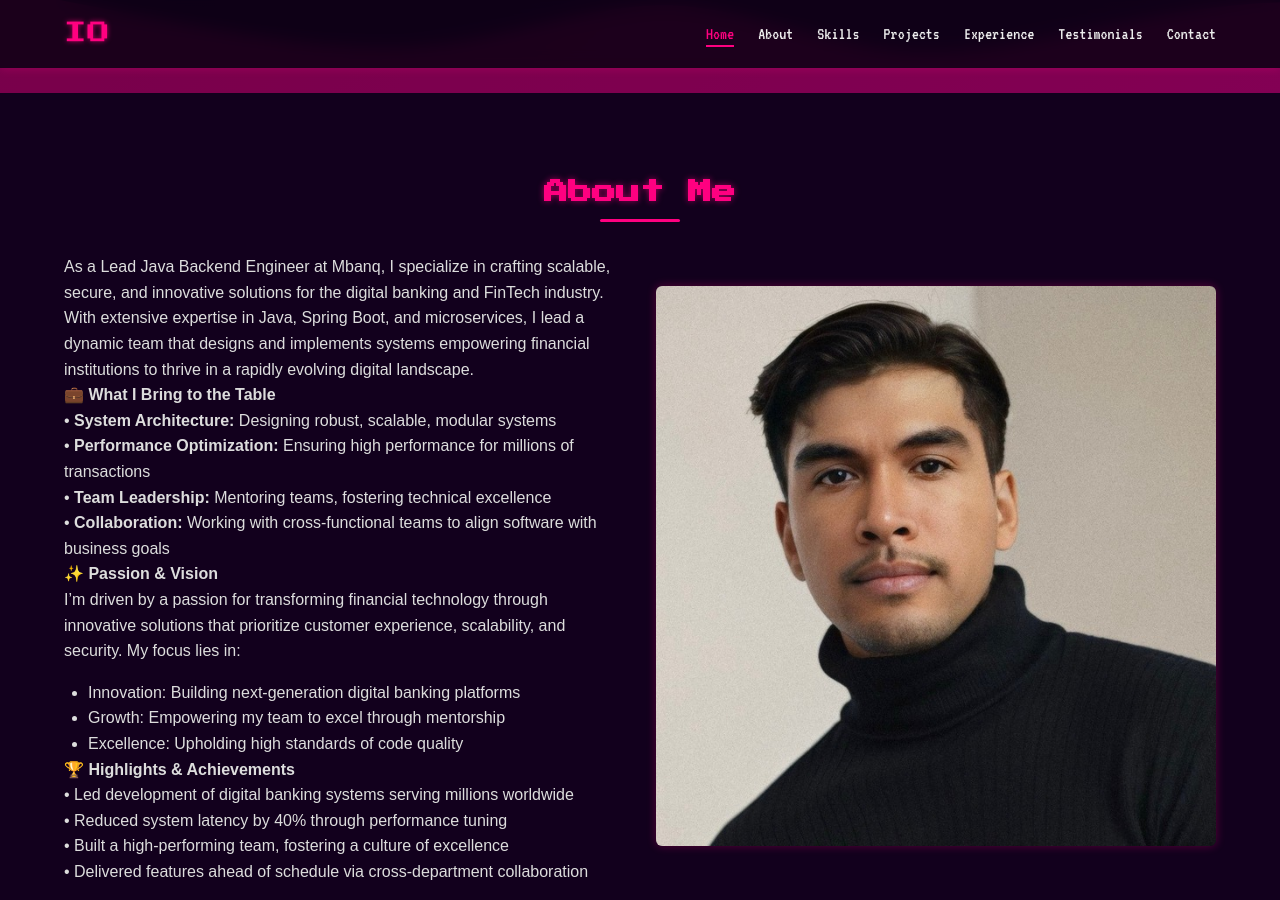
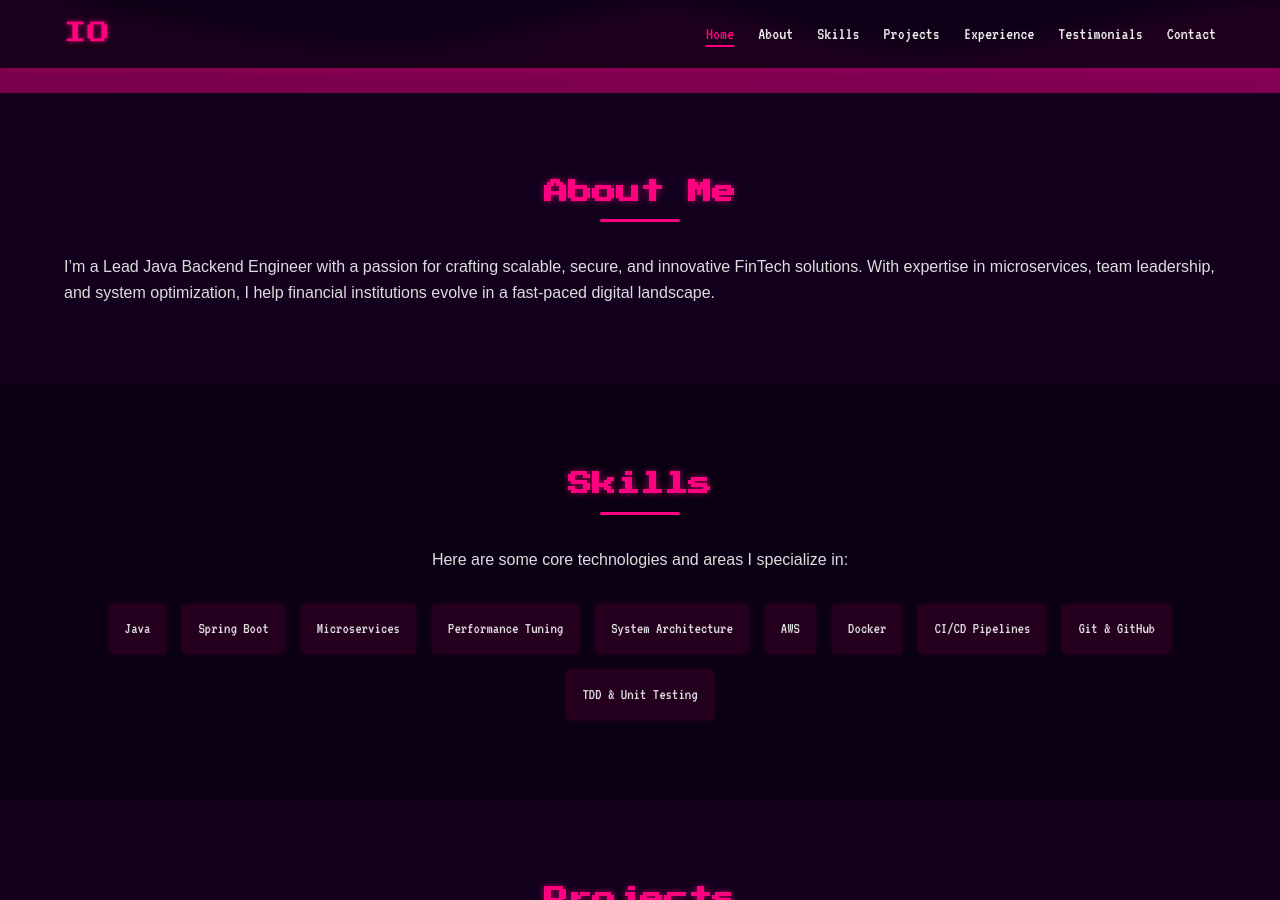
Before and after one commit to srosio/sros-yort, a Jekyll site: the page built from index.md, in a window 1280 px wide and 900 px high, scrolled down 695 px. Built offline with Jekyll 4.4.1, drawn with Linux system fonts in a browser that asks for light colours; some of the changed text lies outside the part shown.

Commit message:
Build with Jekyll

```diff
--- a/assets/css/styles.css
+++ b/assets/css/styles.css
@@ -311,21 +311,10 @@
     gap: 2rem;
     margin-top: 2rem;
 }
-.about-text,
-.about-img {
+.about-text {
     flex: 1;
     min-width: 300px;
     text-align: left;
-}
-.about-img img {
-    width: 100%;
-    border-radius: 6px;
-    box-shadow: 0 0 10px rgba(255, 0, 128, 0.3);
-}
-.about-text ul {
-    margin-top: 1rem;
-    list-style: disc;
-    padding-left: 1.5rem;
 }
 
 /* SKILLS */
@@ -370,11 +359,6 @@
     display: flex;
     flex-direction: column;
 }
-.project-img {
-    width: 100%;
-    height: auto;
-    display: block;
-}
 .project-info {
     padding: 1.5rem;
     text-align: left;
@@ -395,7 +379,7 @@
     box-shadow: 0 0 15px rgba(255, 0, 128, 0.4);
 }
 
-/* EXPERIENCE */
+/* EXPERIENCE (PROGRESS BARS) */
 #experience {
     background: #0b0013;
     color: #ddd;
@@ -403,25 +387,50 @@
 .experience-list {
     margin-top: 2rem;
     text-align: left;
+    display: flex;
+    flex-direction: column;
+    gap: 2rem;
 }
-.experience-item {
-    margin-bottom: 2rem;
+.experience-progress {
+    display: flex;
+    flex-direction: column;
+    gap: 0.5rem;
 }
-.experience-item h3 {
-    margin-bottom: 0.5rem;
-    font-size: 1.1rem;
+.exp-title {
+    display: flex;
+    flex-direction: column;
+    font-family: 'VT323', monospace;
+    font-size: 1rem;
+    color: #ff0080; /* bright pink accent */
+}
+.exp-title strong {
+    font-size: 1.2rem;
+    margin-bottom: 0.2rem;
     color: #ff0080;
-    font-family: 'Press Start 2P', sans-serif;
 }
-.experience-item p {
-    margin-bottom: 1rem;
-    font-size: 0.95rem;
+.exp-title span {
+    font-size: 0.9rem;
     color: #bbb;
 }
-.experience-item ul {
-    list-style: disc;
-    padding-left: 1.5rem;
-    line-height: 1.8;
+.progress-bar {
+    background-color: #2a002e; /* darker background for bar track */
+    border-radius: 4px;
+    overflow: hidden;
+    height: 25px;
+    position: relative;
+}
+.progress-fill {
+    background-color: #ff0080;
+    height: 100%;
+    display: flex;
+    align-items: center;
+    padding-left: 8px;
+    white-space: nowrap;
+    color: #fff;
+    font-size: 0.9rem;
+    font-family: 'VT323', monospace;
+    transition: width 0.5s ease;
+    box-shadow: 0 0 10px rgba(255, 0, 128, 0.3) inset;
 }
 
 /* TESTIMONIALS */
@@ -467,6 +476,21 @@
 blockquote:after {
     content: close-quote;
     margin-left: 4px;
+}
+
+/* LinkedIn link under testimonials */
+.linkedin-link {
+    margin-top: 1rem;
+}
+.linkedin-link a {
+    color: #ff0080;
+    text-decoration: underline;
+    font-family: 'VT323', monospace;
+    font-size: 0.9rem;
+}
+.linkedin-link a:hover {
+    text-decoration: none;
+    color: #ff66c4;
 }
 
 /* CONTACT */
@@ -560,11 +584,9 @@
         padding-top: 2rem;
         padding-bottom: 2rem;
     }
-    .about-text, .about-img {
-        text-align: center;
-    }
     .about-text {
         margin-top: 1rem;
+        text-align: center;
     }
 }
 @media screen and (max-width: 480px) {
--- a/index.md
+++ b/index.md
@@ -4,17 +4,19 @@
 
 <!-- Hero Section -->
 <section class="hero" id="home">
-  <div class="glitch-overlay"></div> <!-- Glitch overlay effect -->
+  <!-- Glitch overlay remains -->
+  <div class="glitch-overlay"></div>
   <div class="container hero-content fade-up">
     <div class="hero-text">
+      <!-- Glitch title effect remains -->
       <h1 class="glitch-title" data-text="SROS">Hi, I'm <span>Sros</span></h1>
       <p>
         Building Scalable Backend Solutions for Modern Digital Banking &amp; FinTech
       </p>
       <a href="#projects" class="btn-primary neon-btn">View My Work</a>
     </div>
+    <!-- Hero image (the only one we keep) -->
     <div class="hero-img">
-      <!-- Replace with your own image if desired -->
       <img
         src="/assets/profile.jpg"
         alt="Profile"
@@ -22,7 +24,7 @@
       />
     </div>
   </div>
-  <!-- Cyber Wave SVG for background flair -->
+  <!-- Cyber Wave SVG -->
   <div class="wave-container">
     <svg viewBox="0 0 1440 320" preserveAspectRatio="none">
       <path
@@ -44,45 +46,13 @@
     <div class="about-grid">
       <div class="about-text">
         <p>
-          As a Lead Java Backend Engineer at Mbanq, I specialize in crafting
-          scalable, secure, and innovative solutions for the digital banking
-          and FinTech industry. With extensive expertise in Java, Spring Boot,
-          and microservices, I lead a dynamic team that designs and implements
-          systems empowering financial institutions to thrive in a rapidly
-          evolving digital landscape.
-        </p>
-        <p>
-          <strong>💼 What I Bring to the Table</strong><br/>
-          • <strong>System Architecture:</strong> Designing robust, scalable, modular systems<br/>
-          • <strong>Performance Optimization:</strong> Ensuring high performance for millions of transactions<br/>
-          • <strong>Team Leadership:</strong> Mentoring teams, fostering technical excellence<br/>
-          • <strong>Collaboration:</strong> Working with cross-functional teams to align software with business goals
-        </p>
-        <p>
-          <strong>✨ Passion &amp; Vision</strong><br/>
-          I’m driven by a passion for transforming financial technology through
-          innovative solutions that prioritize customer experience,
-          scalability, and security. My focus lies in:
-        </p>
-        <ul>
-          <li>Innovation: Building next-generation digital banking platforms</li>
-          <li>Growth: Empowering my team to excel through mentorship</li>
-          <li>Excellence: Upholding high standards of code quality</li>
-        </ul>
-        <p>
-          <strong>🏆 Highlights &amp; Achievements</strong><br/>
-          • Led development of digital banking systems serving millions worldwide<br/>
-          • Reduced system latency by 40% through performance tuning<br/>
-          • Built a high-performing team, fostering a culture of excellence<br/>
-          • Delivered features ahead of schedule via cross-department collaboration
+          I’m a Lead Java Backend Engineer with a passion for crafting
+          scalable, secure, and innovative FinTech solutions. With expertise in
+          microservices, team leadership, and system optimization, I help
+          financial institutions evolve in a fast-paced digital landscape.
         </p>
       </div>
-      <div class="about-img">
-        <img
-          src="/assets/profile.jpg"
-          alt="About"
-        />
-      </div>
+      <!-- Removed the about image entirely -->
     </div>
   </div>
 </section>
@@ -95,7 +65,7 @@
       <div class="underline"></div>
     </div>
     <p class="contact-intro">
-      Here are some of the core technologies and areas I specialize in:
+      Here are some core technologies and areas I specialize in:
     </p>
     <ul class="skills-list">
       <li>Java</li>
@@ -103,6 +73,11 @@
       <li>Microservices</li>
       <li>Performance Tuning</li>
       <li>System Architecture</li>
+      <li>AWS</li>
+      <li>Docker</li>
+      <li>CI/CD Pipelines</li>
+      <li>Git &amp; GitHub</li>
+      <li>TDD &amp; Unit Testing</li>
     </ul>
   </div>
 </section>
@@ -115,28 +90,33 @@
       <div class="underline"></div>
     </div>
     <div class="projects-grid">
-      <!-- Project 1 -->
+      <!-- Removed project images; keep only text/descriptions. -->
       <div class="project-card neon-card">
-        <img
-          src="/assets/digital_banking.png"
-          alt="Digital Banking and FinTech"
-          class="project-img"
-        />
         <div class="project-info">
           <h3>Digital Banking &amp; FinTech</h3>
           <p>
             Designed and implemented a scalable digital banking platform using
-            Java and Spring Boot, enabling seamless financial transactions for
-            millions of users.
+            Java and Spring Boot, enabling seamless transactions for millions
+            of users.
           </p>
           <p><strong>Technologies:</strong> Java, Spring Boot, Microservices, AWS</p>
+        </div>
+      </div>
+      <div class="project-card neon-card">
+        <div class="project-info">
+          <h3>Payment Gateway Integration</h3>
+          <p>
+            Developed a secure payment gateway integration for frictionless
+            and reliable transactions.
+          </p>
+          <p><strong>Technologies:</strong> Java, REST APIs, Docker</p>
         </div>
       </div>
     </div>
   </div>
 </section>
 
-<!-- Experience Section -->
+<!-- Experience Section (Progress Bars) -->
 <section class="section fade-up" id="experience">
   <div class="container section-content">
     <div class="section-title">
@@ -144,51 +124,53 @@
       <div class="underline"></div>
     </div>
     <div class="experience-list">
-      <!-- Lead Java Backend Engineer - Mbanq -->
-      <div class="experience-item">
-        <h3>Lead Java Backend Engineer - Mbanq</h3>
-        <p><strong>Sep 2023 - Present · Phnom Penh, Cambodia · On-site</strong></p>
-        <ul>
-          <li>Architect and develop robust, scalable, secure Core Banking systems</li>
-          <li>Lead and mentor a team of engineers, fostering a culture of excellence</li>
-          <li>Collaborate with cross-functional teams (Product, UI, DevOps) to translate requirements into solutions</li>
-          <li>Implement best practices for code quality, testing, and CI/CD</li>
-          <li>Optimize system performance through profiling and analysis</li>
-          <li>Stay current with the latest Java technologies and trends</li>
-        </ul>
+      <!-- Each experience item is now a progress bar with a label. -->
+      <div class="experience-progress">
+        <div class="exp-title">
+          <strong>Lead Java Backend Engineer - Mbanq</strong>
+          <span>Sep 2023 - Present · Phnom Penh, Cambodia</span>
+        </div>
+        <div class="progress-bar">
+          <div class="progress-fill" style="width:80%;">
+            <span>Core Banking / Team Leadership (80%)</span>
+          </div>
+        </div>
       </div>
-      <!-- Senior Java Backend Engineer - Mbanq -->
-      <div class="experience-item">
-        <h3>Senior Java Backend Engineer - Mbanq</h3>
-        <p><strong>Apr 2021 - Sep 2023 · Remote</strong></p>
-        <ul>
-          <li>Built and maintained CORE API, focusing on performance and scalability</li>
-          <li>Developed high-quality code using best practices and design patterns</li>
-          <li>Contributed to CI/CD pipelines for efficient deployments</li>
-          <li>Leveraged AWS services for infrastructure needs</li>
-          <li>Collaborated with developers to share knowledge and improve performance</li>
-        </ul>
+
+      <div class="experience-progress">
+        <div class="exp-title">
+          <strong>Senior Java Backend Engineer - Mbanq</strong>
+          <span>Apr 2021 - Sep 2023 · Remote</span>
+        </div>
+        <div class="progress-bar">
+          <div class="progress-fill" style="width:70%;">
+            <span>Performance &amp; Scalability (70%)</span>
+          </div>
+        </div>
       </div>
-      <!-- Software Engineer - Kim & Lim Soft Co., Ltd. -->
-      <div class="experience-item">
-        <h3>Software Engineer - Kim &amp; Lim Soft Co., Ltd.</h3>
-        <p><strong>Sep 2019 - Apr 2021 · Phnom Penh, Cambodia · On-site</strong></p>
-        <ul>
-          <li>Analyzed, designed, implemented, tested, and maintained high-quality software</li>
-          <li>Developed security-related application software</li>
-          <li>Adapted to new technologies swiftly for diverse projects</li>
-          <li>Led and guided junior programmers in R&D projects</li>
-        </ul>
+
+      <div class="experience-progress">
+        <div class="exp-title">
+          <strong>Software Engineer - Kim &amp; Lim Soft Co., Ltd.</strong>
+          <span>Sep 2019 - Apr 2021 · Phnom Penh, Cambodia</span>
+        </div>
+        <div class="progress-bar">
+          <div class="progress-fill" style="width:60%;">
+            <span>Security / R&amp;D Projects (60%)</span>
+          </div>
+        </div>
       </div>
-      <!-- Core Developer - TrueMoney Cambodia -->
-      <div class="experience-item">
-        <h3>Core Developer - TrueMoney Cambodia</h3>
-        <p><strong>Sep 2018 - Sep 2019 · Phnom Penh, Cambodia · On-site</strong></p>
-        <ul>
-          <li>Built and maintained CORE APIs</li>
-          <li>Collaborated with cross-functional teams to define and deploy new product features</li>
-          <li>Integrated multiple data sources and APIs for broad business requirements</li>
-        </ul>
+
+      <div class="experience-progress">
+        <div class="exp-title">
+          <strong>Core Developer - TrueMoney Cambodia</strong>
+          <span>Sep 2018 - Sep 2019 · Phnom Penh, Cambodia</span>
+        </div>
+        <div class="progress-bar">
+          <div class="progress-fill" style="width:50%;">
+            <span>CORE APIs / Collaboration (50%)</span>
+          </div>
+        </div>
       </div>
     </div>
   </div>
@@ -202,40 +184,24 @@
       <div class="underline"></div>
     </div>
     <div class="testimonial-list">
-      <!-- Testimonial 1 -->
       <div class="testimonial-item neon-card">
         <h3>Sean Mengkong</h3>
         <p><em>Deputy Head of Digital Banking</em></p>
         <blockquote>
-          "Sros is an outstanding backend Java developer with a deep understanding
-          of frameworks such as Spring, Hibernate, and microservices architecture.
+          "Sros is an outstanding backend Java developer with a deep
+          understanding of frameworks like Spring, Hibernate, and microservices.
           His expertise in designing scalable systems and optimizing performance
-          has significantly contributed to the success of our projects. Sros is a
-          reliable problem-solver, consistently delivering high-quality, efficient code.
-          Additionally, he excels at leading and mentoring team members, fostering
-          collaboration, and driving the team toward achieving its goals."
+          significantly contributed to our project's success."
         </blockquote>
       </div>
-      <!-- Testimonial 2 -->
       <div class="testimonial-item neon-card">
         <h3>Chanheng SEANG</h3>
         <p><em>Lead Architect</em></p>
         <blockquote>
-          "I had the pleasure of working with Sros Yort, who served as the Backend
-          Team Lead (Java) at Mbanq. Sros is an exceptionally talented leader with
-          deep expertise in Java development and backend systems architecture. His
-          technical knowledge, coupled with his hands-on approach, has been instrumental
-          in driving the success of multiple projects at Mbanq. Sros is not only a
-          skilled coder but also an effective team leader. He fosters a collaborative
-          environment where team members can grow and learn while consistently delivering
-          high-quality, scalable solutions. His ability to solve complex technical
-          challenges, combined with his understanding of system performance and
-          scalability, makes him an invaluable asset to any team. Under his leadership,
-          the backend team has built and optimized systems that are crucial to the
-          business's growth and performance. His commitment to excellence, attention
-          to detail, and dedication to continuous improvement have set a high standard
-          for the entire team. I highly recommend Sros for any leadership role in
-          backend development or software engineering."
+          "I had the pleasure of working with Yort Sros at Mbanq. He fosters a
+          collaborative environment where team members can grow and learn, all
+          while delivering high-quality, scalable solutions. His hands-on
+          approach and leadership style drive outstanding technical results."
         </blockquote>
       </div>
     </div>
```
